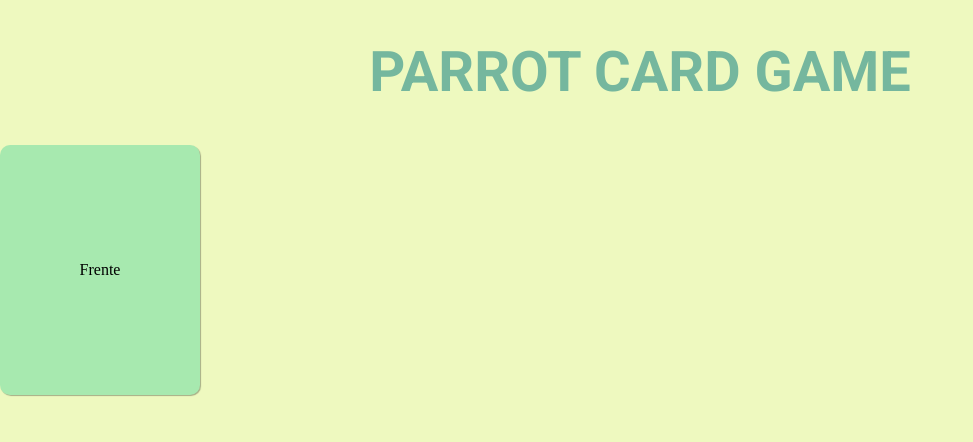
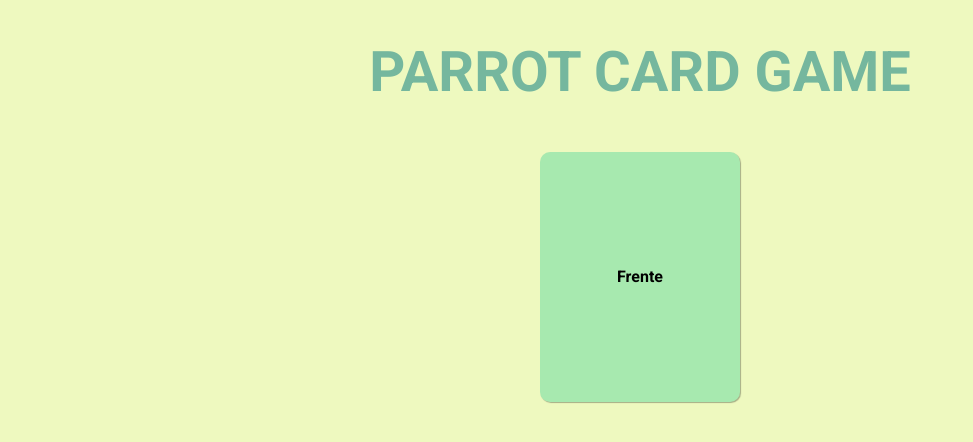
Before and after one commit to FernandoM52/Parrot-Card-Game, a plain HTML site: page index.html in a window 1280 px wide. Shown: the whole page, without its empty margins (0-973 px from the left). Drawn offline with Linux system fonts and the light colour scheme.

Commit message:
layout finalizado

```diff
--- a/css/style.css
+++ b/css/style.css
@@ -1,21 +1,33 @@
 body {
     background-color: #eef9bf;
+    font-family: 'Roboto', sans-serif;
+    width: 100%;
+    display: flex;
+    flex-direction: column;
+    align-items: center;
 }
 
 h1 {
     color: #75B79E;
-    font-family: 'Roboto', sans-serif;
     font-weight: 700;
     font-size: 56px;
     line-height: 65px;
     text-align: center;
-    padding: 40px 285px;
+    margin: 40px 0px 47px;
+}
+
+.container {
+    display: flex;
+    flex-wrap: wrap;
+    align-items: center;
+    justify-content: center;
 }
 
 .card {
     width: 200px;
     height: 250px;
     position: relative;
+    margin: 0px 34px 34px;
 }
 
 .face {
--- a/index.html
+++ b/index.html
@@ -5,7 +5,9 @@
     <meta charset="UTF-8">
     <meta http-equiv="X-UA-Compatible" content="IE=edge">
     <meta name="viewport" content="width=device-width, initial-scale=1.0">
-    <link rel="preconnect" href="https://fonts.googleapis.com"><link rel="preconnect" href="https://fonts.gstatic.com" crossorigin><link href="https://fonts.googleapis.com/css2?family=Roboto:ital,wght@0,700;1,700&display=swap" rel="stylesheet">
+    <link rel="preconnect" href="https://fonts.googleapis.com">
+    <link rel="preconnect" href="https://fonts.gstatic.com" crossorigin>
+    <link href="https://fonts.googleapis.com/css2?family=Roboto:ital,wght@0,700;1,700&display=swap" rel="stylesheet">
     <link rel="stylesheet" href="./css/reset.css">
     <link rel="stylesheet" href="./css/style.css">
     <title>Parrot Card Game</title>
@@ -14,6 +16,7 @@
 
 <body>
     <h1>PARROT CARD GAME</h1>
+    <div clas class="container">
         <div class="card">
             <div class="front-face face">
                 Frente
@@ -22,6 +25,8 @@
                 Verso
             </div>
         </div>
+    </div>
+    <script src="./script.js"></script>
 </body>
 
 </html>
```
Also changed, not shown: script.js (added). Lines whose indentation alone changed are shown as unchanged.
